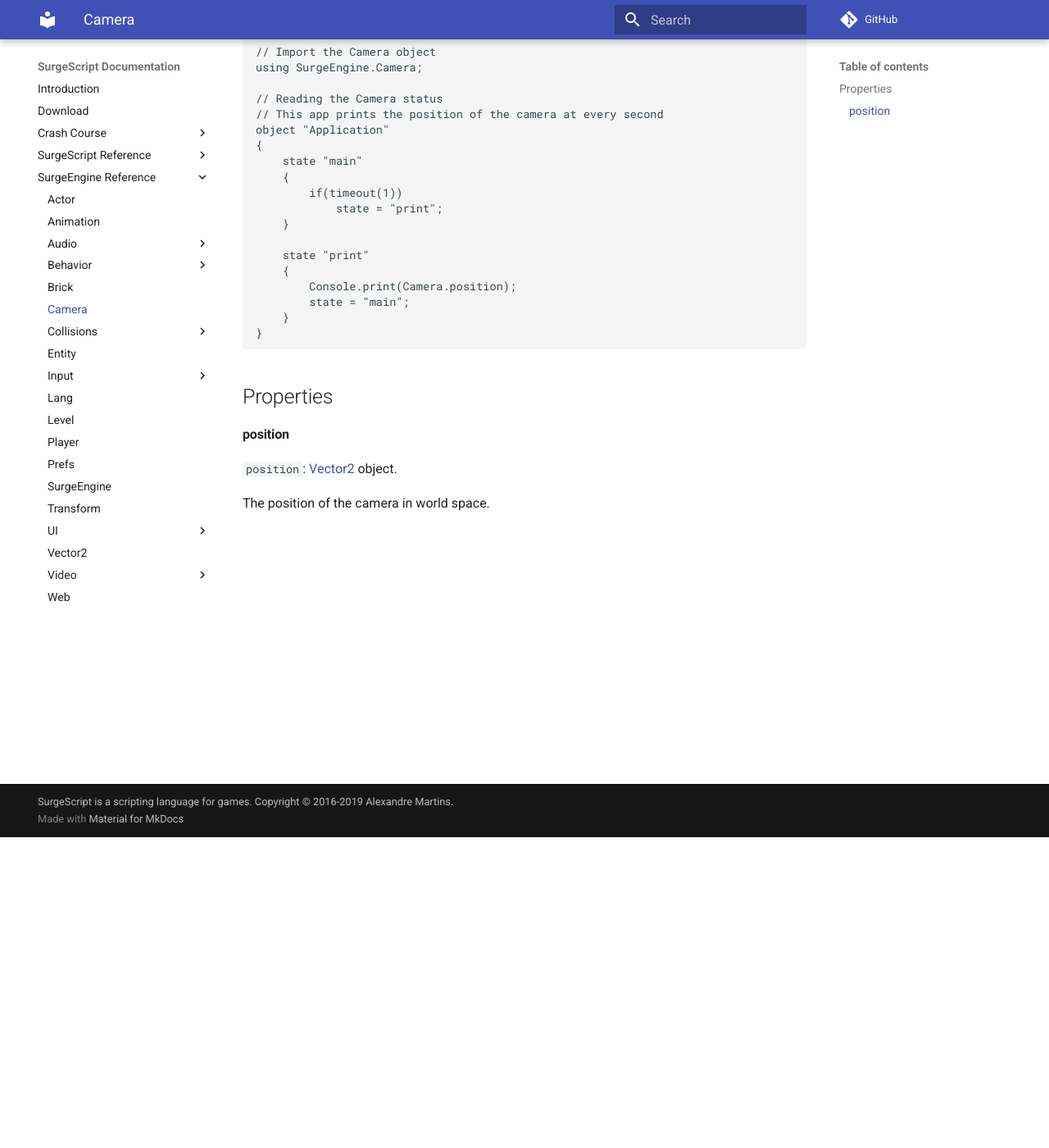
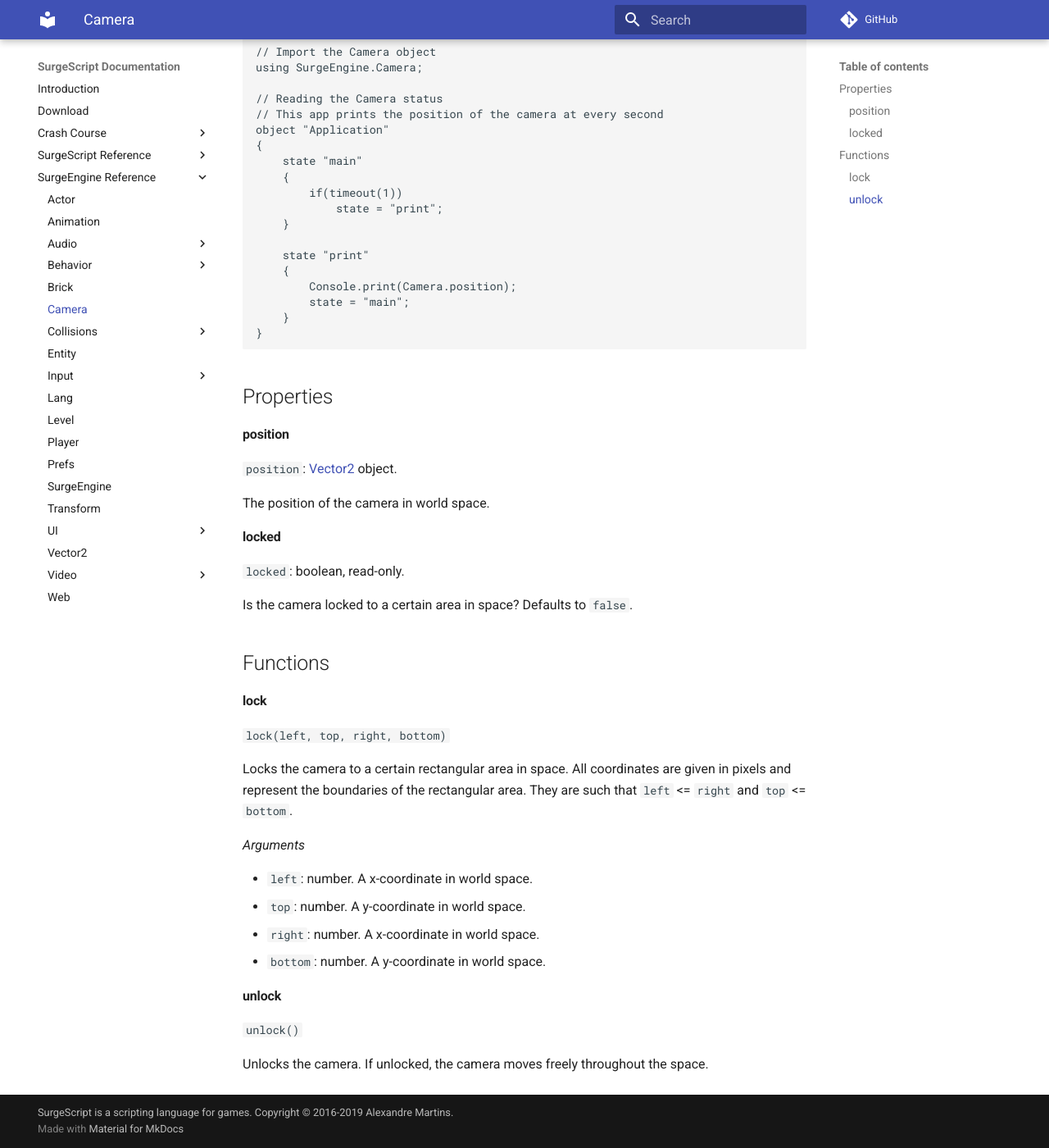
Before and after one commit to alemart/surgescript, an MkDocs documentation site: the page built from docs/engine/camera.md, in a window 1280 px wide and 1400 px high, scrolled down 379 px. Shown: the whole window at 82% size. Built offline with MkDocs 1.6.1 and Material for MkDocs 9.7.7, drawn with Linux system fonts in a browser that asks for light colours; comment, search, counter and statistics services are not loaded.

Commit message:
Updated docs: SurgeEngine.Camera

```diff
--- a/docs/engine/camera.md
+++ b/docs/engine/camera.md
@@ -39,3 +39,31 @@
 `position`: [Vector2](/engine/vector2) object.
 
 The position of the camera in world space.
+
+#### locked
+
+`locked`: boolean, read-only.
+
+Is the camera locked to a certain area in space? Defaults to `false`.
+
+Functions
+---------
+
+#### lock
+
+`lock(left, top, right, bottom)`
+
+Locks the camera to a certain rectangular area in space. All coordinates are given in pixels and represent the boundaries of the rectangular area. They are such that `left` <= `right` and `top` <= `bottom`.
+
+*Arguments*
+
+* `left`: number. A x-coordinate in world space.
+* `top`: number. A y-coordinate in world space.
+* `right`: number. A x-coordinate in world space.
+* `bottom`: number. A y-coordinate in world space.
+
+#### unlock
+
+`unlock()`
+
+Unlocks the camera. If unlocked, the camera moves freely throughout the space.
```
